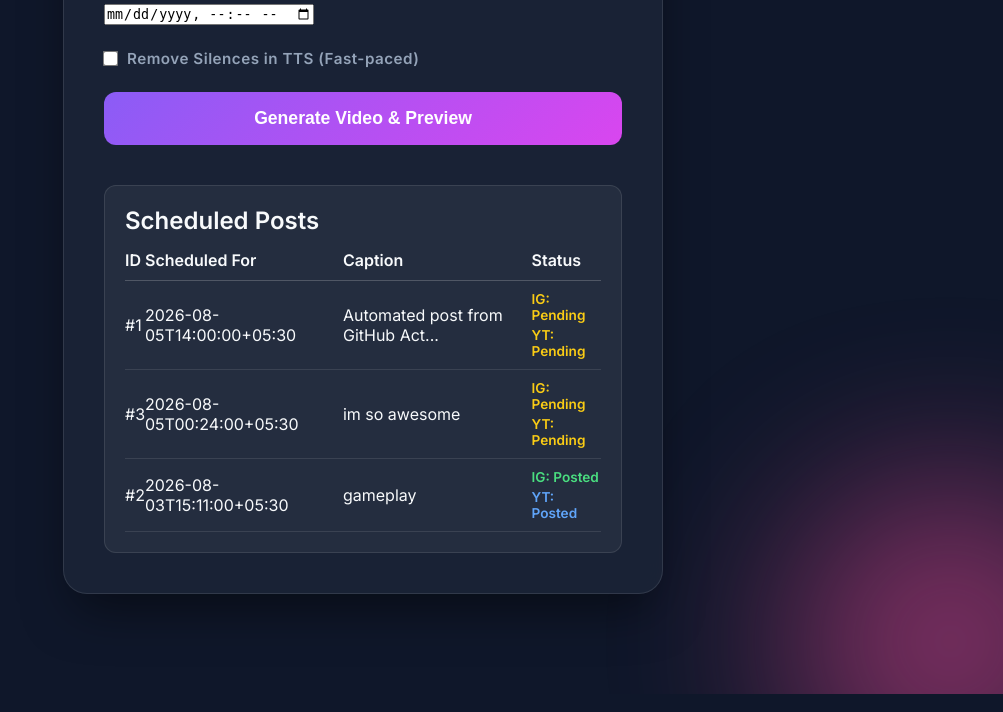
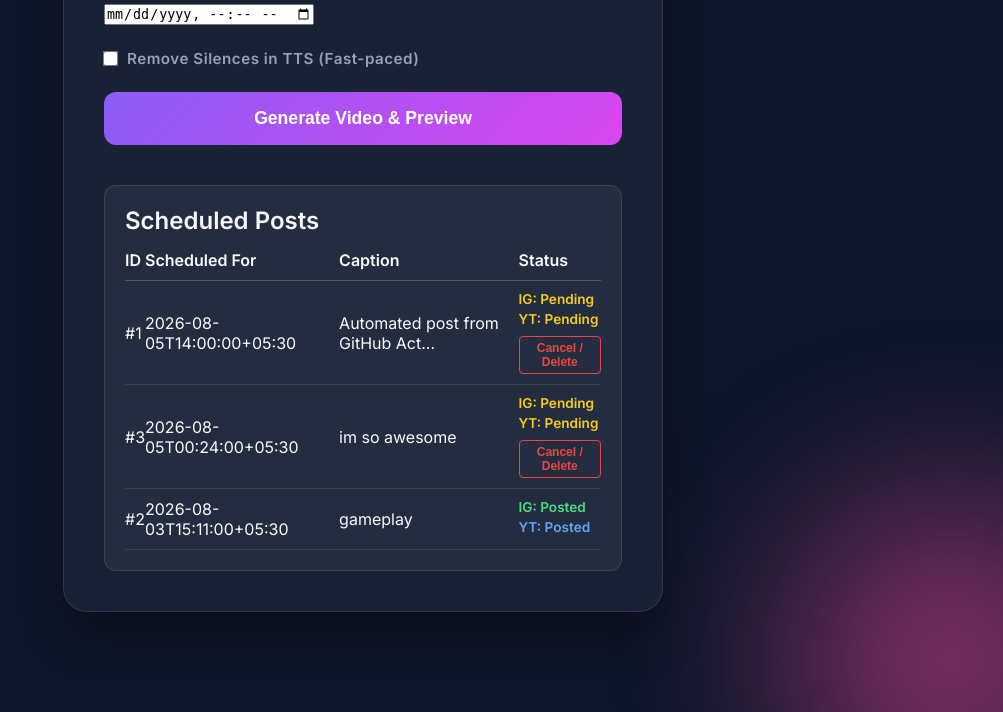
Before and after one commit to tkdtkdtkdtkd/insta-scheduler, a Flask app: page / in a window 1280 px wide. Shown: the part 645-1357 px from the top of the page, without its empty margins (277-1280 px from the left). Run offline with Flask 3, Linux system fonts and the light colour scheme.

Commit message:
feat: add functionality to delete pending scheduled posts via UI and repository sync

```diff
--- a/app.py
+++ b/app.py
@@ -291,6 +291,31 @@ def schedule_post():
 
     return jsonify({"success": True})
 
+@app.route('/delete_schedule/<int:post_id>', methods=['POST'])
+def delete_schedule(post_id):
+    schedule = load_schedule()
+
+    post_index = next((index for (index, d) in enumerate(schedule) if d["id"] == post_id), None)
+
+    if post_index is None:
+        return jsonify({"success": False, "error": "Post not found."}), 404
+
+    post = schedule[post_index]
+    if post.get("posted") or (post.get("instagram_posted") and post.get("youtube_posted")):
+        return jsonify({"success": False, "error": "Cannot delete a post that has already been published."}), 400
+
+    del schedule[post_index]
+    save_schedule(schedule)
+
+    try:
+        subprocess.run(["git", "add", "schedule.json"], check=True)
+        subprocess.run(["git", "commit", "-m", f"Delete scheduled post #{post_id} via Local Admin UI"], check=True)
+        subprocess.run(["git", "push"], check=True)
+    except subprocess.CalledProcessError as e:
+        return jsonify({"success": False, "error": f"Error pushing to git: {e}"}), 500
+
+    return jsonify({"success": True})
+
 
 @app.route('/download/<filename>')
 def download(filename):
--- a/static/script.js
+++ b/static/script.js
@@ -153,3 +153,19 @@ document.addEventListener('DOMContentLoaded', () => {
         }
     });
 });
+
+async function deletePost(id) {
+    if (!confirm("Are you sure you want to cancel and delete this scheduled post?")) return;
+
+    try {
+        const response = await fetch(`/delete_schedule/${id}`, { method: 'POST' });
+        const data = await response.json();
+        if (!response.ok || !data.success) {
+            alert("Error: " + (data.error || "Failed to delete post"));
+        } else {
+            window.location.reload();
+        }
+    } catch (err) {
+        alert("Error: " + err.message);
+    }
+}
--- a/templates/index.html
+++ b/templates/index.html
@@ -98,6 +98,9 @@
                             <span style="color: {{ '#60a5fa' if yt_posted else '#facc15' }}; font-weight: bold; font-size: 0.85rem;">
                                 YT: {{ 'Posted' if yt_posted else 'Pending' }}
                             </span>
+                            {% if not ig_posted or not yt_posted %}
+                            <button onclick="deletePost({{ p.id }})" style="margin-top: 5px; background: transparent; border: 1px solid #ef4444; color: #ef4444; padding: 4px 8px; border-radius: 4px; font-size: 0.75rem; cursor: pointer; transition: all 0.2s;" onmouseover="this.style.background='#ef4444'; this.style.color='white';" onmouseout="this.style.background='transparent'; this.style.color='#ef4444';">Cancel / Delete</button>
+                            {% endif %}
                         </td>
                     </tr>
                     {% endfor %}
```
